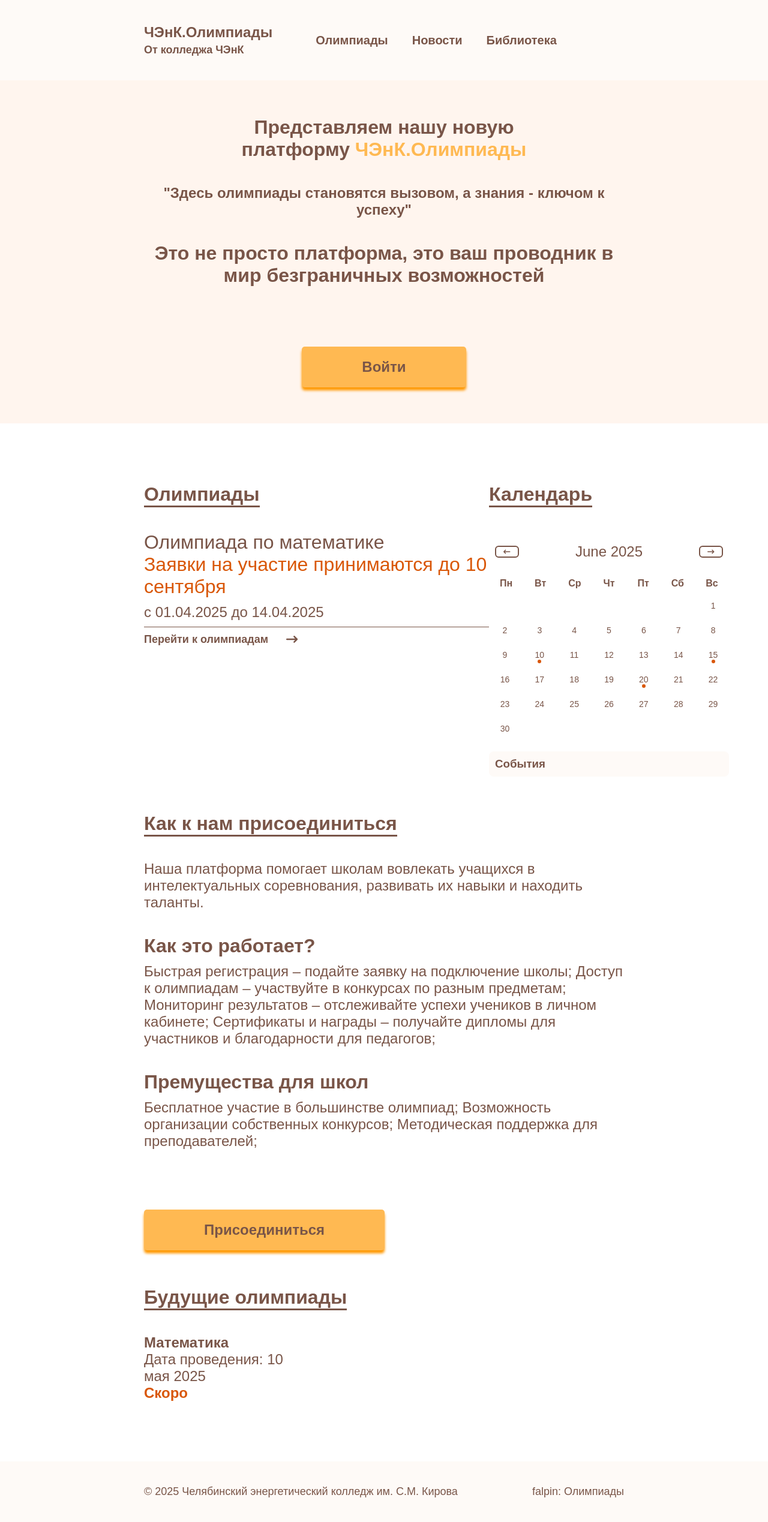
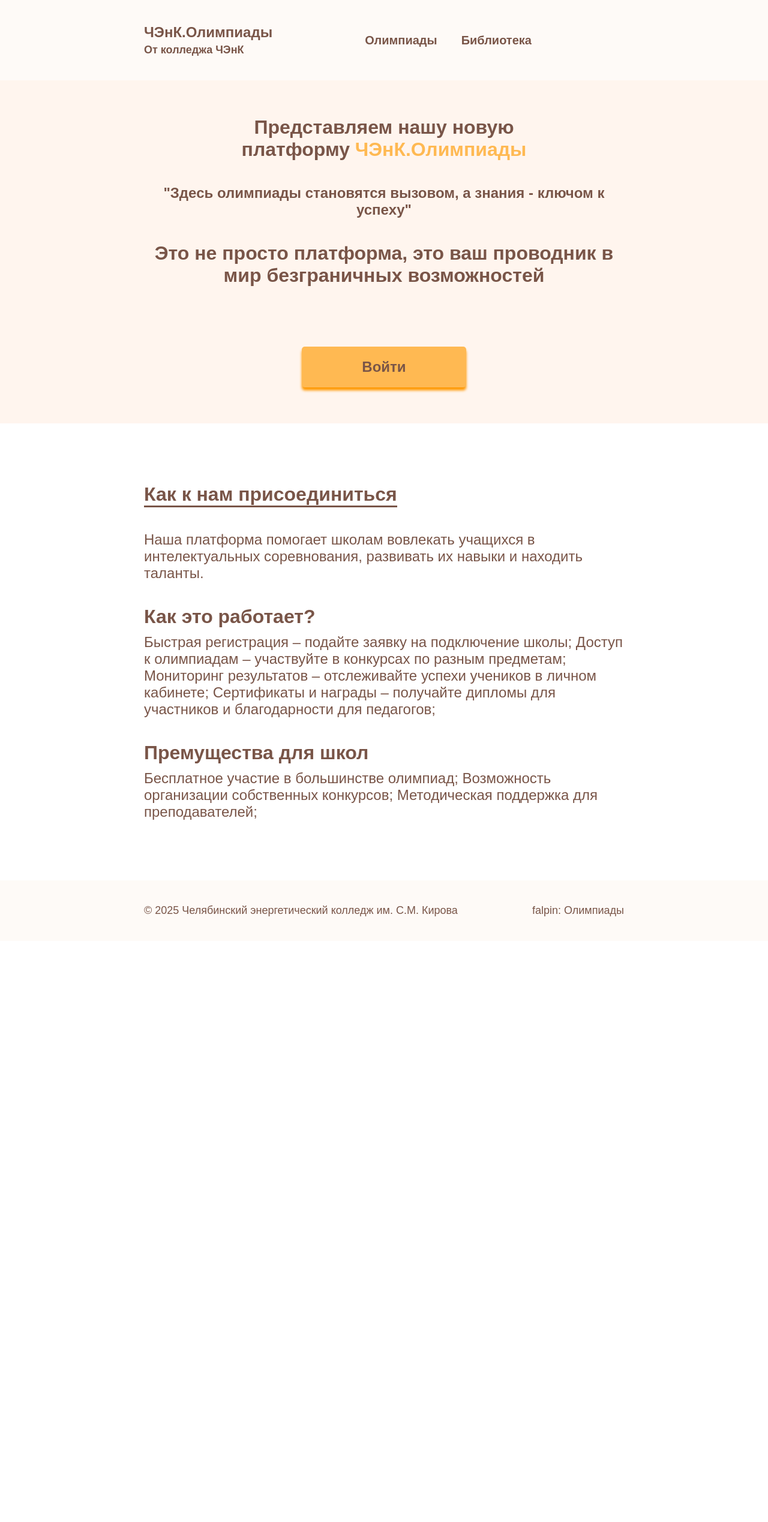
Before and after one commit to falpin/olympiad, a Flask app: page / in a window 1280 px wide. Shown: the whole page at 60% size. After the commit the page ends 1528 px from the top, so only its background shows below. Run offline with Flask 3, Linux system fonts and the light colour scheme; some libraries are stand-ins or nearby versions.

Commit message:
Убрано то, чего нет

```diff
--- a/templates/base.html
+++ b/templates/base.html
@@ -37,7 +37,7 @@
 		<nav>
 			<div class="desktop-nav">
 				<a href="/olympiads" class="h6 bold">Олимпиады</a>
-				<a href="/news" class="h6 bold">Новости</a>
+				<!-- <a href="/news" class="h6 bold">Новости</a> -->
 				<a href="/library" class="h6 bold">Библиотека</a>
 			</div>
 		</nav>
@@ -50,15 +50,15 @@
 					</svg>
 				</button>
 				<a href="/olympiads" class="h6 bold">Олимпиады</a>
-				<a href="/news" class="h6 bold">Новости</a>
+				<!-- <a href="/news" class="h6 bold">Новости</a> -->
 				<a href="/library" class="h6 bold">Библиотека</a>
-				<a href="/favorites" class="h6 bold">Избранное</a>
+				<!-- <a href="/favorites" class="h6 bold">Избранное</a> -->
 				<a href="/login" class="h6 bold">Профиль</a>
 			</div>
 		</nav>
 
 		<div class="icons">
-			<a href="/favorites" class="icon-link iconoir-favourite-book"></a>
+			<!-- <a href="/favorites" class="icon-link iconoir-favourite-book"></a> -->
 			<a href="/login" class="icon-link iconoir-profile-circle"></a>
 		</div>
 	</header>
--- a/templates/index.html
+++ b/templates/index.html
@@ -16,7 +16,7 @@
 		<a class="content-btn h5 bold" href="/login">Войти</a>
 	</div>
 </section>
-<section class="first-container">
+<!-- <section class="first-container">
 	<div>
 		<h2 class="h2 line">Олимпиады</h2>
 		<div class="add-olymp column">
@@ -70,7 +70,7 @@
 	</div>
 </div>
 </aside>
-</section>
+</section> -->
 <section class="school-container">
 	<div>
 		<h2 class="h2 line">Как к нам присоединиться</h2>
@@ -94,10 +94,10 @@
 				Методическая поддержка для преподавателей;
 			</h5>
 		</div>
-		<button class="content-btn bold">Присоединиться</button>
+		<!-- <button class="content-btn bold">Присоединиться</button> -->
 	</div>
 </section>
-<section>
+<!-- <section>
 	<h2 class="h2 line">Будущие олимпиады</h2>
 	<div class="future-container">
 		<div class="subject column">
@@ -109,7 +109,7 @@
 			<p id="timing" class="h5 bold orange">Скоро</p>
 		</div>
 	</div>
-</section>
+</section> -->
 {% endblock %}
 {% block scripts %}
 <script src="../static/js/script.js"></script>
```
Also changed, not shown: templates/admin.html (+4 -4 lines).
